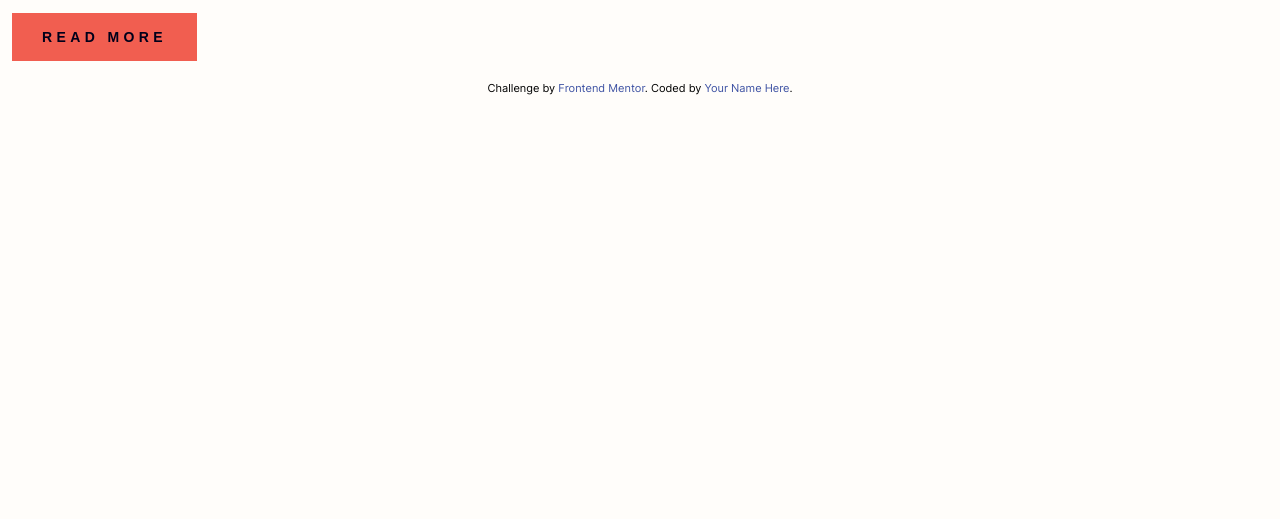
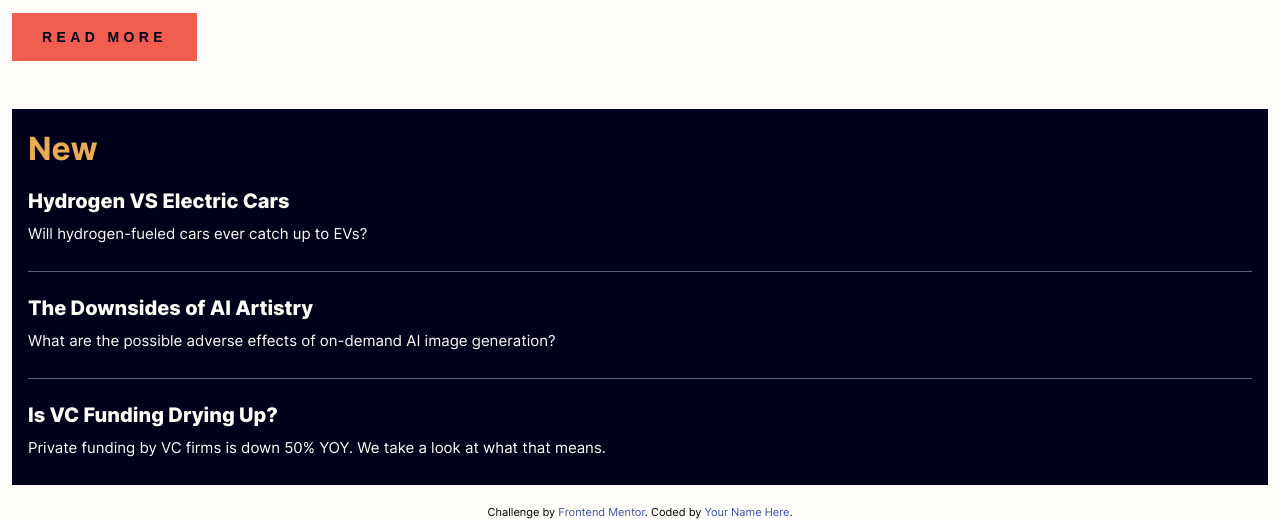
Before and after one commit to Dpal88/News-Homepage, a plain HTML site: page index.html in a window 1280 px wide. Shown: the part 729-1248 px from the top of the page. Before the commit the page ends 824 px from the top, so only its background shows below. Drawn offline with Linux system fonts and the light colour scheme; a script that the page names is missing.

Commit message:
added html & css for new articles section

```diff
--- a/css/main.css
+++ b/css/main.css
@@ -138,10 +138,40 @@ a {
     }
 }
 
+.new {
+    background: var(--very-dark-blue);
+    display: grid;
+    gap: 1.5rem;
+    margin-block-start: 3rem;
+    padding: 1.5rem 1rem;
+
+    .new__heading {
+        color: var(--soft-orange);
+    }
+    .new__sub-heading {
+        color: var(--off-white);
+    }
+    .new__paragraph {
+        color: var(--off-white);
+        margin-block-start: .5rem;
+    }
+}
+
 .paragraph {
     font-size: .9375rem;
     font-weight: 400;
     line-height: 1.625rem;
+}
+
+.heading-two {
+    font-size: 2rem;
+    font-weight: 700;
+    line-height: 2rem;
+}
+.heading-three {
+    font-size: 1.25rem;
+    font-weight: 800;
+    line-height: 1.5rem; /* 120% */
 }
 
 /*------- ELEMENTS -------*/
@@ -166,6 +196,11 @@ a {
     color: var(--dark-greyish-blue);
 }
 
+/*------- main -------*/
+.new__article--border {
+    border-bottom: 1px solid var(--dark-greyish-blue);
+    padding-bottom: 1.5rem;
+}
 
 /*------- media queries -------*/
 
--- a/index.html
+++ b/index.html
@@ -68,6 +68,25 @@
         </div>
       </section>
 
+      <section class="new" aria-labelledby="new-articles">
+        <h2 id="new-articles" class="heading-two new__heading">New</h2>
+
+        <article class="new__article--border">
+          <a><h3 class="heading-three new__sub-heading">Hydrogen VS Electric Cars</h3></a>
+          <p class="paragraph new__paragraph">Will hydrogen-fueled cars ever catch up to EVs?</p>
+        </article>
+
+        <article class="new__article--border">
+          <a><h3 class="heading-three new__sub-heading">The Downsides of AI Artistry</h3></a>
+          <p class="paragraph new__paragraph">What are the possible adverse effects of on-demand AI image generation?</p>
+        </article>
+
+        <article>
+          <a><h3 class="heading-three new__sub-heading">Is VC Funding Drying Up?</h3></a>
+          <p class="paragraph new__paragraph">Private funding by VC firms is down 50% YOY. We take a look at what that means.</p>
+        </article>
+
+      </section>
 
     </main>
     <!-- main end -->
@@ -75,17 +94,6 @@
   </div>
 
   <!--
-
-    New
-
-    Hydrogen VS Electric Cars
-    Will hydrogen-fueled cars ever catch up to EVs?
-
-    The Downsides of AI Artistry
-    What are the possible adverse effects of on-demand AI image generation?
-
-    Is VC Funding Drying Up?
-    Private funding by VC firms is down 50% YOY. We take a look at what that means.
 
     01
     Reviving Retro PCs
```
